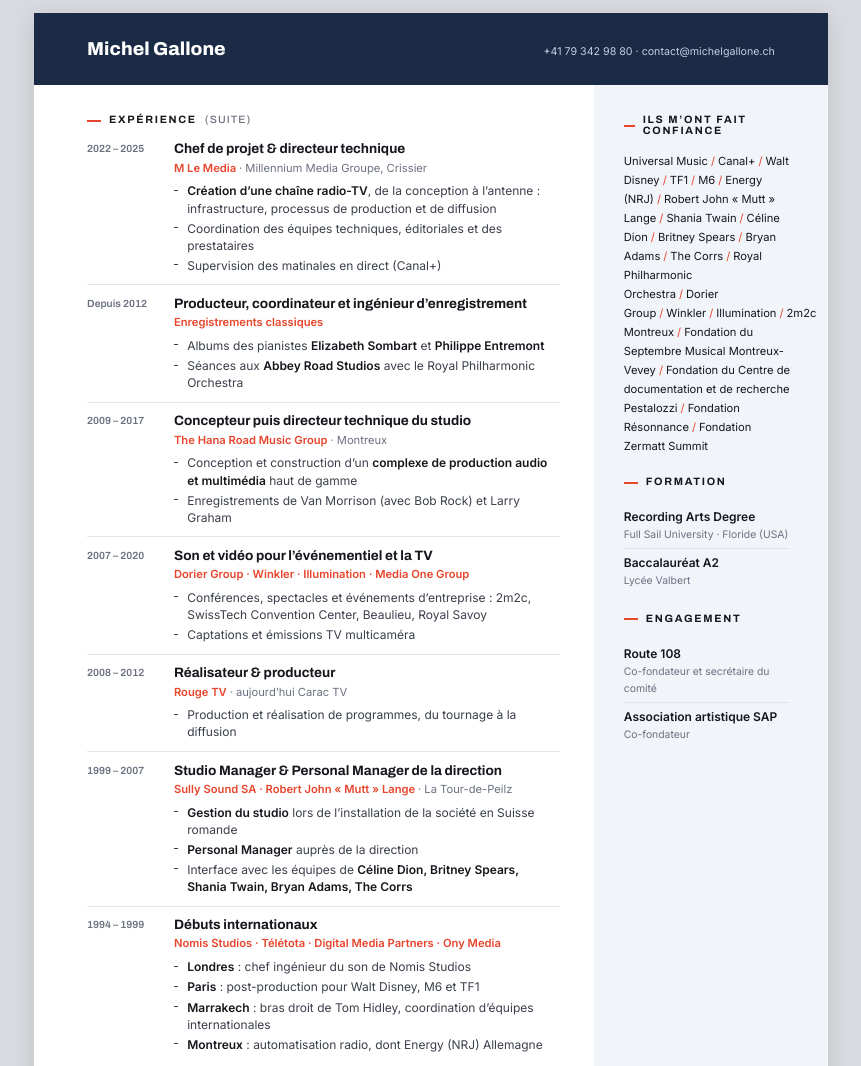
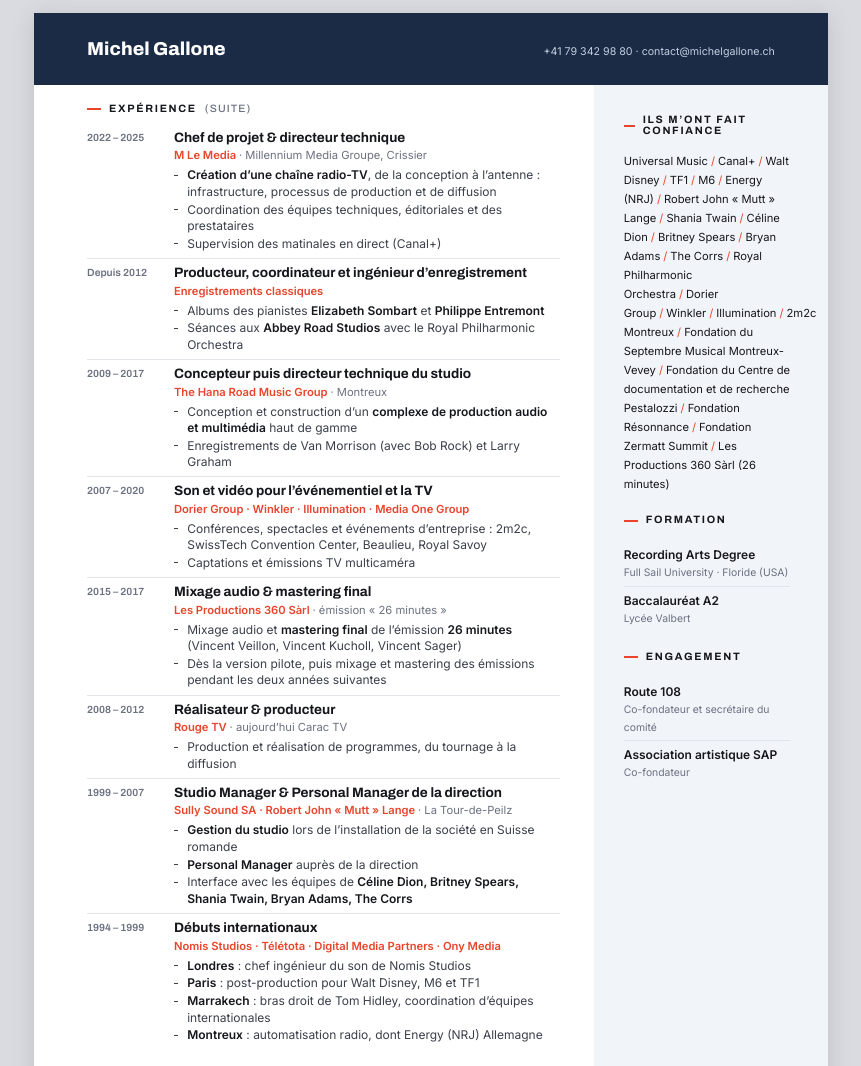
Before and after one commit to sowattmusic/michel_cv, a plain HTML site: page renders/CV/chefdeprojet/CV_Michel_Gallone_chefdeprojet.html in a window 1280 px wide. Shown: the part 1200-2266 px from the top of the page, without its empty margins (209-1070 px from the left). Drawn offline with Linux system fonts and the light colour scheme.

Commit message:
CV : ajout de l'expérience 26 minutes (2015 – 2017) et des Productions 360 Sàrl dans les CV chef de projet, directeur technique et assistant administratif ; site : nouveau CV PDF (v=3) et point rouge retiré du logo
Co-Authored-By: Claude Opus 5.5 <noreply@anthropic.com>

```diff
--- a/renders/CV/chefdeprojet/CV_Michel_Gallone_chefdeprojet.html
+++ b/renders/CV/chefdeprojet/CV_Michel_Gallone_chefdeprojet.html
@@ -163,6 +163,11 @@
     padding-bottom: 2.8mm;
   }
   .job + .job { border-top: 1px solid var(--line); padding-top: 2.8mm; }
+  .page + .page main { padding-top: 5mm; line-height: 1.36; }
+  .page + .page .job { padding-bottom: 1.6mm; }
+  .page + .page .job + .job { padding-top: 1.6mm; }
+  .page + .page .what .co { margin: .4mm 0 1mm; }
+  .page + .page .what li + li { margin-top: .4mm; }
   .when {
     font: 600 7.8pt/1.3 "Archivo", sans-serif;
     color: var(--muted);
@@ -408,6 +413,18 @@
         </div>
 
         <div class="job">
+          <div class="when">2015 – 2017</div>
+          <div class="what">
+            <h3>Mixage audio &amp; mastering final</h3>
+            <div class="co">Les Productions 360 Sàrl <em>· émission « 26 minutes »</em></div>
+            <ul>
+              <li>Mixage audio et <strong>mastering final</strong> de l’émission <strong>26 minutes</strong> (Vincent Veillon, Vincent Kucholl, Vincent Sager)</li>
+              <li>Dès la version pilote, puis mixage et mastering des émissions pendant les deux années suivantes</li>
+            </ul>
+          </div>
+        </div>
+
+        <div class="job">
           <div class="when">2008 – 2012</div>
           <div class="what">
             <h3>Réalisateur &amp; producteur</h3>
@@ -451,7 +468,7 @@
       <section>
         <h2>Ils m’ont fait confiance</h2>
         <p class="clients">
-          Universal Music<i>/</i>Canal+<i>/</i>Walt Disney<i>/</i>TF1<i>/</i>M6<i>/</i>Energy (NRJ)<i>/</i>Robert John « Mutt » Lange<i>/</i>Shania Twain<i>/</i>Céline Dion<i>/</i>Britney Spears<i>/</i>Bryan Adams<i>/</i>The Corrs<i>/</i>Royal Philharmonic Orchestra<i>/</i>Dorier Group<i>/</i>Winkler<i>/</i>Illumination<i>/</i>2m2c Montreux<i>/</i>Fondation du Septembre Musical Montreux-Vevey<i>/</i>Fondation du Centre de documentation et de recherche Pestalozzi<i>/</i>Fondation Résonnance<i>/</i>Fondation Zermatt Summit
+          Universal Music<i>/</i>Canal+<i>/</i>Walt Disney<i>/</i>TF1<i>/</i>M6<i>/</i>Energy (NRJ)<i>/</i>Robert John « Mutt » Lange<i>/</i>Shania Twain<i>/</i>Céline Dion<i>/</i>Britney Spears<i>/</i>Bryan Adams<i>/</i>The Corrs<i>/</i>Royal Philharmonic Orchestra<i>/</i>Dorier Group<i>/</i>Winkler<i>/</i>Illumination<i>/</i>2m2c Montreux<i>/</i>Fondation du Septembre Musical Montreux-Vevey<i>/</i>Fondation du Centre de documentation et de recherche Pestalozzi<i>/</i>Fondation Résonnance<i>/</i>Fondation Zermatt Summit<i>/</i>Les Productions 360 Sàrl (26 minutes)
         </p>
       </section>
 
```
Also changed, not shown: renders/CV/assistantadmin_photo/CV_Michel_Gallone_assistantadmin_photo.html (+13 -1 lines), renders/CV/chefdeprojet_photo/CV_Michel_Gallone_chefdeprojet_photo.html (+18 -1 lines), renders/CV/dirtech_photo/CV_Michel_Gallone_dirtech_photo.html (+18 -1 lines), site/en/contact.html (+1 -1 lines), site/en/index.html (+2 -2 lines), site/en/parcours.html (+1 -1 lines), site/fr/contact.html (+1 -1 lines), site/fr/index.html (+2 -2 lines), site/fr/parcours.html (+1 -1 lines), 5 other files.
